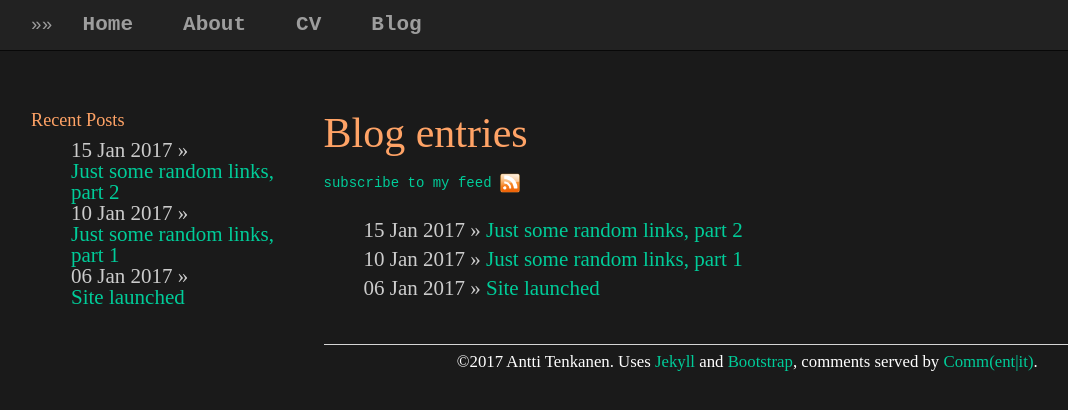
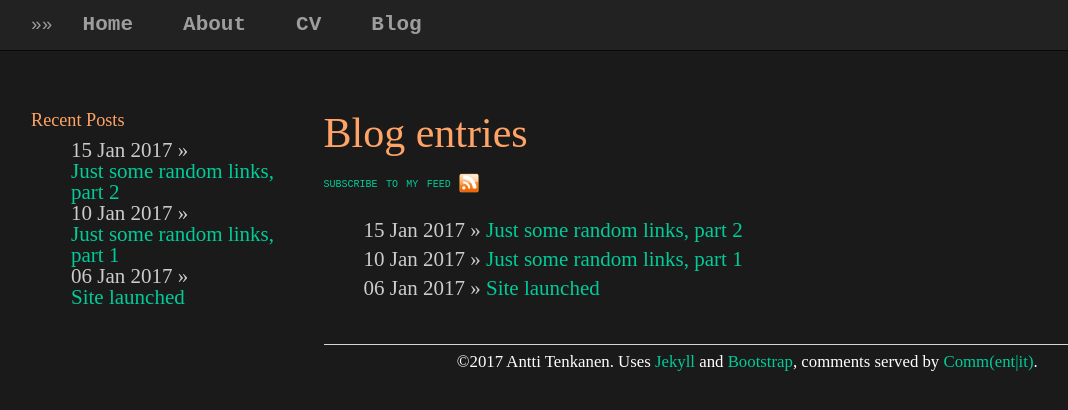
Before and after one commit to plantecophys/plantecophys, a Jekyll site: the page built from blog/index.html, in a window 1280 px wide. Shown: the top 410 px of the page, without its empty margins (39-1107 px from the left). Built offline with Jekyll 4.4.1, drawn with Linux system fonts in a browser that asks for light colours.

Commit message:
Update main.css

```diff
--- a/css/main.css
+++ b/css/main.css
@@ -102,7 +102,7 @@
     line-height:14px;
     font-size:14px;
     font-family:"Courier New", Courier, monospace;
-    /*font-variant:small-caps;*/
+    font-variant:small-caps;
     padding: 0 0 0 0px;
 }
 .tag a:first-child {
```
